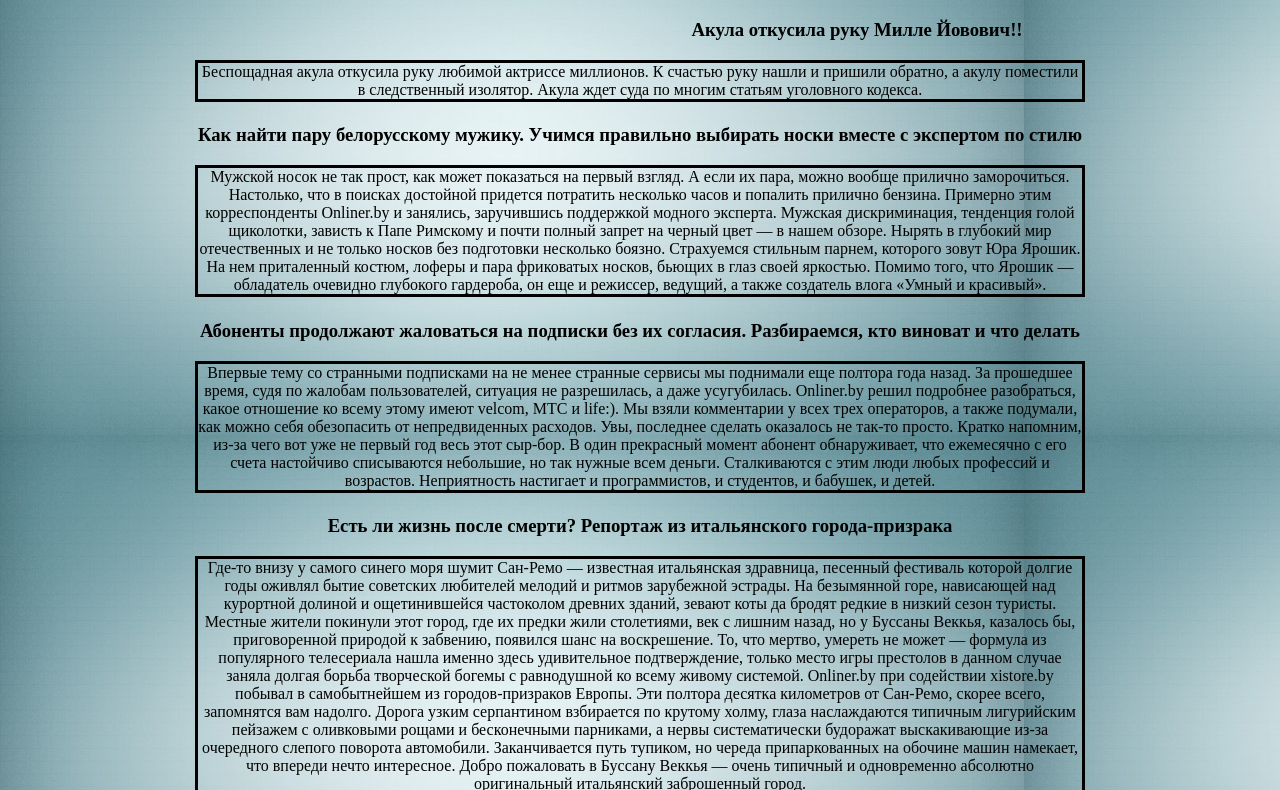
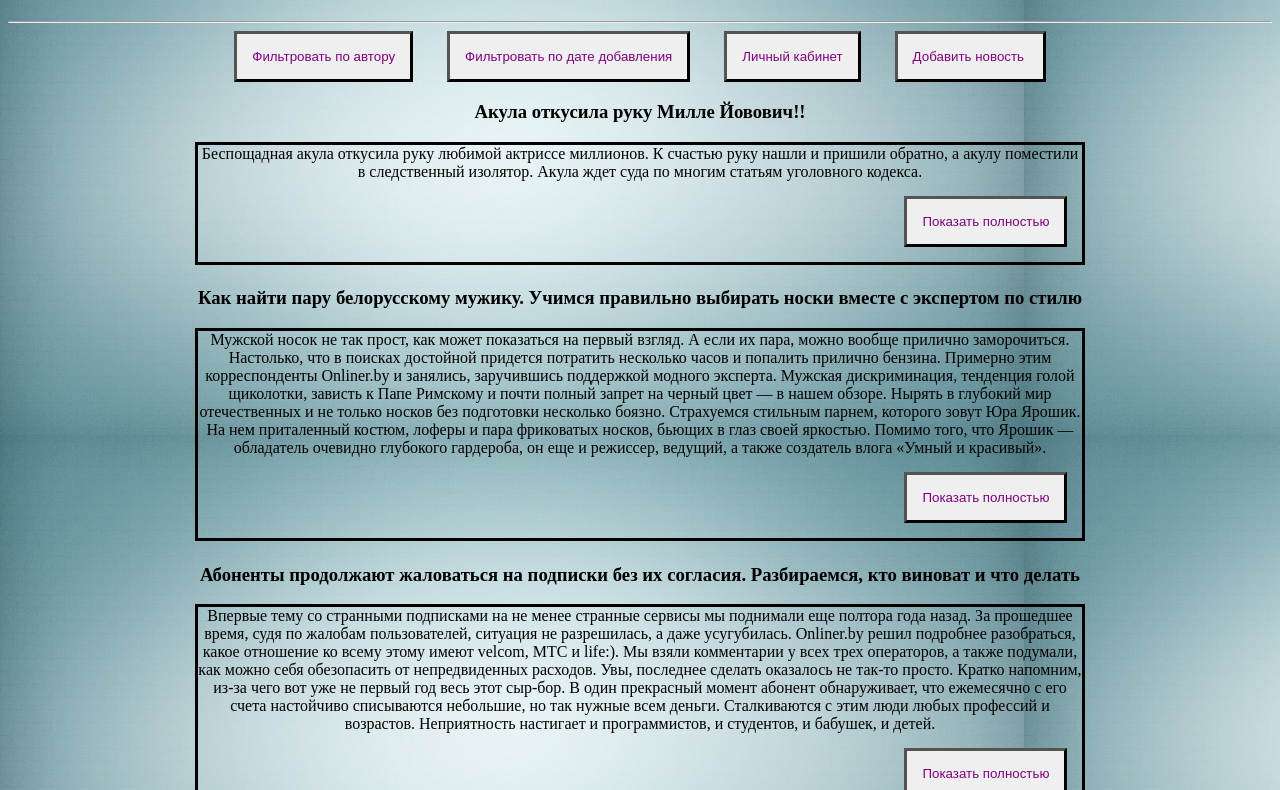
Before and after one commit to yurifrost/FAMCS-BSU-Practice, a plain HTML site: page mainpage/mainpage.html in a window 1280 px wide. Shown: the part 141-931 px from the top of the page. Drawn offline with Linux system fonts and the light colour scheme.

Commit message:
html: filter buttons added; css: button styles added; js: mistakes corrected;

```diff
--- a/mainpage/mainpage.html
+++ b/mainpage/mainpage.html
@@ -8,29 +8,43 @@
 	<meta name="description" content="Свежие новости факультета прикладной математики и информатики">
 </head>
 <body>
-<h1 style="float: left">FAMCS NEWS</h1>
-<div class="topbuttons"><input type="button" value="Личный кабинет"/></div>
-<div class="topbuttons"><input type="button" value="Добавить новость "/></div>
-
+<div><h1>FAMCS NEWS</h1></div></div>
+<hr>
+<div>
+<span class="leftbuttons"><input type="button" value="Фильтровать по автору"></span>
+<span class="leftbuttons"><input type="button" value="Фильтровать по дате добавления"></span>
+<span class="rightbuttons"><input type="button" value="Личный кабинет"/></span>
+<span class="rightbuttons"><input type="button" value="Добавить новость "/></span>
+</div>
+<div>
 <h3>Акула откусила руку Милле Йовович!!</h3>
-<div class="news">Беспощадная акула откусила руку любимой актриссе миллионов. К счастью руку нашли и пришили обратно, а акулу поместили в следственный изолятор. Акула ждет суда по многим статьям уголовного кодекса.</div>
+<div class="news">Беспощадная акула откусила руку любимой актриссе миллионов. К счастью руку нашли и пришили обратно, а акулу поместили в следственный изолятор. Акула ждет суда по многим статьям уголовного кодекса.
+<div class="innerbuttons"><input type="button" value="Показать полностью"/></div></div>
 <h3>Как найти пару белорусскому мужику. Учимся правильно выбирать носки вместе с экспертом по стилю</h3>
 <div class="news">Мужской носок не так прост, как может показаться на первый взгляд. А если их пара, можно вообще прилично заморочиться. Настолько, что в поисках достойной придется потратить несколько часов и попалить прилично бензина. Примерно этим корреспонденты Onliner.by и занялись, заручившись поддержкой модного эксперта. Мужская дискриминация, тенденция голой щиколотки, зависть к Папе Римскому и почти полный запрет на черный цвет — в нашем обзоре.
-Нырять в глубокий мир отечественных и не только носков без подготовки несколько боязно. Страхуемся стильным парнем, которого зовут Юра Ярошик. На нем приталенный костюм, лоферы и пара фриковатых носков, бьющих в глаз своей яркостью. Помимо того, что Ярошик — обладатель очевидно глубокого гардероба, он еще и режиссер, ведущий, а также создатель влога «Умный и красивый».</div>
+Нырять в глубокий мир отечественных и не только носков без подготовки несколько боязно. Страхуемся стильным парнем, которого зовут Юра Ярошик. На нем приталенный костюм, лоферы и пара фриковатых носков, бьющих в глаз своей яркостью. Помимо того, что Ярошик — обладатель очевидно глубокого гардероба, он еще и режиссер, ведущий, а также создатель влога «Умный и красивый».
+<div class="innerbuttons"><input type="button" value="Показать полностью"/></div>
+</div>
 <h3>Абоненты продолжают жаловаться на подписки без их согласия. Разбираемся, кто виноват и что делать</h3>
 <div class="news">Впервые тему со странными подписками на не менее странные сервисы мы поднимали еще полтора года назад. За прошедшее время, судя по жалобам пользователей, ситуация не разрешилась, а даже усугубилась. Onliner.by решил подробнее разобраться, какое отношение ко всему этому имеют velcom, МТС и life:). Мы взяли комментарии у всех трех операторов, а также подумали, как можно себя обезопасить от непредвиденных расходов. Увы, последнее сделать оказалось не так-то просто.
-Кратко напомним, из-за чего вот уже не первый год весь этот сыр-бор. В один прекрасный момент абонент обнаруживает, что ежемесячно с его счета настойчиво списываются небольшие, но так нужные всем деньги. Сталкиваются с этим люди любых профессий и возрастов. Неприятность настигает и программистов, и студентов, и бабушек, и детей.</div>
+Кратко напомним, из-за чего вот уже не первый год весь этот сыр-бор. В один прекрасный момент абонент обнаруживает, что ежемесячно с его счета настойчиво списываются небольшие, но так нужные всем деньги. Сталкиваются с этим люди любых профессий и возрастов. Неприятность настигает и программистов, и студентов, и бабушек, и детей.
+<div class="innerbuttons"><input type="button" value="Показать полностью"/></div></div>
 <h3>Есть ли жизнь после смерти? Репортаж из итальянского города-призрака</h3>
 <div class="news">Где-то внизу у самого синего моря шумит Сан-Ремо — известная итальянская здравница, песенный фестиваль которой долгие годы оживлял бытие советских любителей мелодий и ритмов зарубежной эстрады. На безымянной горе, нависающей над курортной долиной и ощетинившейся частоколом древних зданий, зевают коты да бродят редкие в низкий сезон туристы. Местные жители покинули этот город, где их предки жили столетиями, век с лишним назад, но у Буссаны Веккья, казалось бы, приговоренной природой к забвению, появился шанс на воскрешение. То, что мертво, умереть не может — формула из популярного телесериала нашла именно здесь удивительное подтверждение, только место игры престолов в данном случае заняла долгая борьба творческой богемы с равнодушной ко всему живому системой. Onliner.by при содействии xistore.by побывал в самобытнейшем из городов-призраков Европы.
-Эти полтора десятка километров от Сан-Ремо, скорее всего, запомнятся вам надолго. Дорога узким серпантином взбирается по крутому холму, глаза наслаждаются типичным лигурийским пейзажем с оливковыми рощами и бесконечными парниками, а нервы систематически будоражат выскакивающие из-за очередного слепого поворота автомобили. Заканчивается путь тупиком, но череда припаркованных на обочине машин намекает, что впереди нечто интересное. Добро пожаловать в Буссану Веккья — очень типичный и одновременно абсолютно оригинальный итальянский заброшенный город.</div>
+Эти полтора десятка километров от Сан-Ремо, скорее всего, запомнятся вам надолго. Дорога узким серпантином взбирается по крутому холму, глаза наслаждаются типичным лигурийским пейзажем с оливковыми рощами и бесконечными парниками, а нервы систематически будоражат выскакивающие из-за очередного слепого поворота автомобили. Заканчивается путь тупиком, но череда припаркованных на обочине машин намекает, что впереди нечто интересное. Добро пожаловать в Буссану Веккья — очень типичный и одновременно абсолютно оригинальный итальянский заброшенный город.
+<div class="innerbuttons"><input type="button" value="Показать полностью"/></div></div>
 
 <h3>«Кнопочный телефон может стать поводом для травли». Психотерапевт о гонке гаджетов и статусе среди детей"</h3>
 <div class = "news">Взрослые предпочитают считать, что понятия «достаток» и «нищеброд» недоступны пониманию младших школьников. Но с тех пор, как похожая на кирпич Nokia сменилась лопатообразным iPhone, гаджеты стали мерилом статуса, что особенно заметно в детских сообществах. Каково пользоваться кнопочным телефоном, когда одноклассники давно обзавелись смартфонами? Что делать, чтобы ребенок не чувствовал себя участником конкурса на самое крутое устройство? Об этом врач-психотерапевт, который работает с детьми, директор престижной минской школы и ее ученики рассказали Onliner.by.
-Социальный портрет ученика 36-й гимназии довольно пестрый. Здесь учатся дети непростых родителей наравне со школьниками из семей скромного достатка. Руководство школы прилагает массу усилий к тому, чтобы гаджеты не определяли статус ребенка в детском коллективе. Для оценки того, что из этого вышло, у нас было слишком мало времени.</div>
+Социальный портрет ученика 36-й гимназии довольно пестрый. Здесь учатся дети непростых родителей наравне со школьниками из семей скромного достатка. Руководство школы прилагает массу усилий к тому, чтобы гаджеты не определяли статус ребенка в детском коллективе. Для оценки того, что из этого вышло, у нас было слишком мало времени.
+<div class="innerbuttons"><input type="button" value="Показать полностью"/></div></div>
 <h3>«Многие спрашивают: как вы тут вообще живете?» Минчане о единственной в Минске многоэтажке с дворами-«колодцами»</h3>
 <div class = "news">У жителей дома на улице Червякова есть один общий секрет. С улицы его заметить невозможно, но стоит только подняться по ступенькам и попасть на дворовую территорию, как он открывается во всей красе. Новостройка сконструирована таким образом, что прячет в себе пространство, напоминающее колодцы. Смотря вверх, ощущаешь себя на дне какой-то ямы с окнами-мозаиками. Наружный шум утихает, голос и шаги раздаются эхом. В Минске это единственный дом с такой нестандартной архитектурой. На этапе покупки квартир будущие жильцы вряд ли осознавали, каково это — жить с видом на расположенные кругом «соты» соседских окон. Какие впечатления у них от таких архитектурных новаций сегодня?
-Новостройкой в прямом смысле слова дом на Червякова, 55, не является: строить его начали в 2007 году, три подъезда ввели в эксплуатацию в 2010-м, остальные — до 2014-го. Однако квартиры там застройщик продает по сей день.</div>
+Новостройкой в прямом смысле слова дом на Червякова, 55, не является: строить его начали в 2007 году, три подъезда ввели в эксплуатацию в 2010-м, остальные — до 2014-го. Однако квартиры там застройщик продает по сей день.
+<div class="innerbuttons"><input type="button" value="Показать полностью"/></div></div>
 <h3>Социальный эксперимент: посадили здоровяка за руль девичьей машины и сымитировали стиль новичка</h3>
-<div class = "news">По дороге движется скромный Volkswagen Fox красного цвета, позади него скопилась очередь из страждущих, но водитель не торопится и дотошно следует ПДД. Все говорит о том, что за рулем — новичок: и наклейка «70», и характерное осторожничанье, и «шрам» на заднем бампере. «Сейчас кину осуждающий взгляд „учителя“», — наверняка думали водители, опережавшие хетчбэк, но сразу осекались: автомобилем управлял двухметровый здоровяк, который запросто может опрокинуть легковушку голыми руками. Да что там — Кирилл Шимко двигал танки, башенные краны, самосвалы и самолеты! Услышав предложение поучаствовать в социальном эксперименте, сразу согласился. Даром что силач всегда выступает в интересах слабых. Это тот самый случай, когда добро — с кулаками.</div>
+<div class = "news">По дороге движется скромный Volkswagen Fox красного цвета, позади него скопилась очередь из страждущих, но водитель не торопится и дотошно следует ПДД. Все говорит о том, что за рулем — новичок: и наклейка «70», и характерное осторожничанье, и «шрам» на заднем бампере. «Сейчас кину осуждающий взгляд „учителя“», — наверняка думали водители, опережавшие хетчбэк, но сразу осекались: автомобилем управлял двухметровый здоровяк, который запросто может опрокинуть легковушку голыми руками. Да что там — Кирилл Шимко двигал танки, башенные краны, самосвалы и самолеты! Услышав предложение поучаствовать в социальном эксперименте, сразу согласился. Даром что силач всегда выступает в интересах слабых. Это тот самый случай, когда добро — с кулаками.
+<div class="innerbuttons"><input type="button" value="Показать полностью"/></div></div>
+</div>
 </body>
 </html>
--- a/mainpage/styles.css
+++ b/mainpage/styles.css
@@ -3,7 +3,12 @@ h1{
 	color: green;
 	opacity: 0.5;
 	font-size: 65px;
+	text-align: left;
 
+}
+
+hr{
+	color: black;
 }
 
 h3{
@@ -22,23 +27,47 @@ body{
 	text-align: center;
 }
 
-.topbuttons{
+.rightbuttons{
+	text-align: right;
 	color: purple;
-	text-align: right;
-	font-style: italic;
 	border-width: medium;
-	border-color: red;
-	margin-left: 25px;
-	margin-right: 25px;
-	margin-bottom: 25px;
 	padding: 15px;
 }
 
-.topbuttons input{
-	background-color: pink;
-	color: white;
+.rightbuttons input{
+	color: purple;
+	text-align: right;
+	border-width: medium;
+	padding: 15px;
 }
 
-.topbuttons: hover {
-	border: 10px solid green;
+.innerbuttons {
+	text-align: right;
+	color: purple;
+	border-width: medium;
+	padding: 15px;
+
 }
+
+.innerbuttons input{
+	text-align: right;
+	color: purple;
+	border-width: medium;
+	padding: 15px;
+
+}
+
+.leftbuttons {
+	text-align: left;
+	color: purple;
+	border-width: medium;
+	padding: 15px;
+}
+
+
+.leftbuttons input{
+	text-align: left;
+	color: purple;
+	border-width: medium;
+	padding: 15px;
+}
```
Also changed, not shown: mainpage/script.js (+14 -10 lines).
